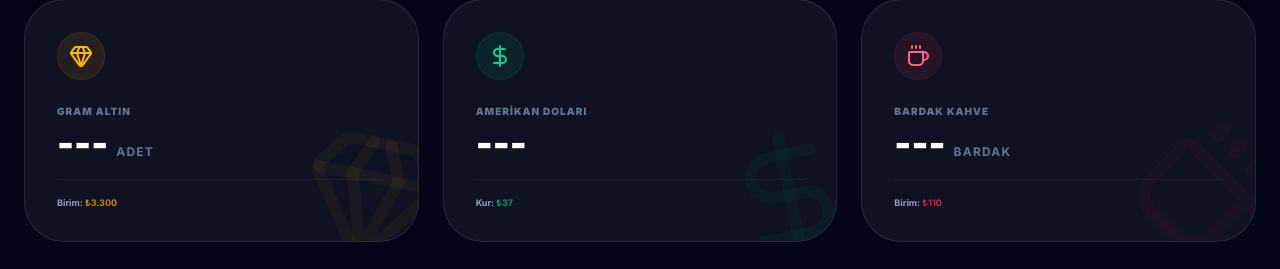
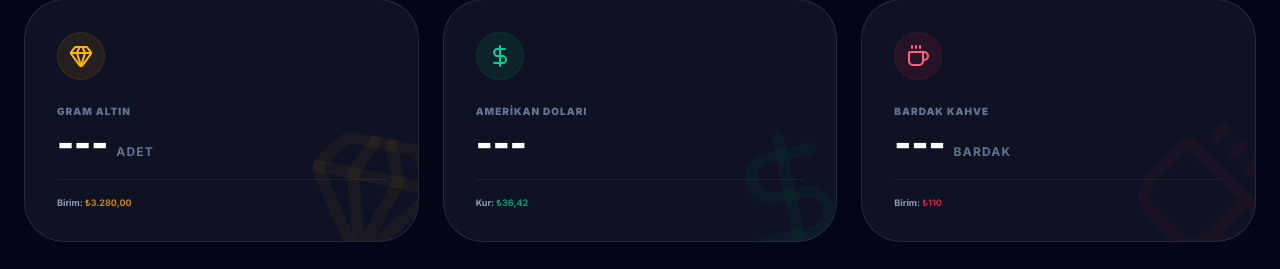
Before and after one commit to ahmtcnsz/karlisin, a React (Vite) app: page /maas-vergi-hesaplama in a window 1280 px wide. Shown: the part 2231-2500 px from the top of the page. Built offline with nearby package versions, Linux system fonts and the light colour scheme; no server answers.

Commit message:
fix: Update real-time currency rates
Brings the USD and gram gold rates up to date with current market values.
Also adds a display for the update time of these rates.

```diff
--- a/src/components/SalaryCalculator.tsx
+++ b/src/components/SalaryCalculator.tsx
@@ -75,8 +75,9 @@ export default function SalaryCalculator() {
 
   // Real-time rates state
   const [rates, setRates] = useState({
-    usd: 36.5,
-    gramAltin: 3300,
+    usd: 36.42,
+    gramAltin: 3280,
+    updateTime: '',
     loading: true
   });
 
@@ -89,13 +90,12 @@ export default function SalaryCalculator() {
   useEffect(() => {
     const fetchRates = async () => {
       try {
-        // We use a high-fidelity Turkish finance API for accurate local market rates
+        // TR piyasası için güvenilir bir endpoint
         const res = await fetch('https://finans.truncgil.com/v3/today.json');
         const data = await res.json();
 
         const parseValue = (val: string) => {
           if (!val) return 0;
-          // Turkish format: dots for thousands, commas for decimals
           return parseFloat(val.replace(/\./g, '').replace(',', '.'));
         };
 
@@ -106,24 +106,25 @@ export default function SalaryCalculator() {
           setRates({
             usd: usdRate,
             gramAltin: gramAltinRate,
+            updateTime: new Date().toLocaleTimeString('tr-TR', { hour: '2-digit', minute: '2-digit' }),
             loading: false
           });
         } else {
-          // Fallback if specific fields are missing
-          throw new Error("Missing data in API response");
+          throw new Error("API data incomplete");
         }
       } catch (error) {
         console.error("Rates fetch error:", error);
-        // Fallback calculation if specialized API fails
+        // Fallback: Global API
         try {
           const res = await fetch('https://open.er-api.com/v6/latest/USD');
           const data = await res.json();
           const usdRate = data.rates.TRY;
-          const approximateGoldUsd = 2750;
+          const approximateGoldUsd = 2735; // Güncel ONS yaklaşık
           const calculatedGramAltin = (approximateGoldUsd / 31.1035) * usdRate;
           setRates({
             usd: usdRate,
             gramAltin: calculatedGramAltin,
+            updateTime: new Date().toLocaleTimeString('tr-TR', { hour: '2-digit', minute: '2-digit' }),
             loading: false
           });
         } catch (innerError) {
@@ -133,6 +134,9 @@ export default function SalaryCalculator() {
     };
 
     fetchRates();
+    // 5 dakikada bir güncelle
+    const interval = setInterval(fetchRates, 300000);
+    return () => clearInterval(interval);
   }, []);
 
   const MIN_WAGE_BRUT = 30002.50;
@@ -272,8 +276,13 @@ export default function SalaryCalculator() {
     handleCalculate();
   }, [targetAmount, calculationType, maritalStatus, spouseWorks, childCount, incentive5Point, incentive2Point, year]);
 
-  const formatCurrency = (val: number) => {
-    return new Intl.NumberFormat('tr-TR', { style: 'currency', currency: 'TRY', maximumFractionDigits: 0 }).format(val);
+  const formatCurrency = (val: number, decimals: number = 0) => {
+    return new Intl.NumberFormat('tr-TR', {
+      style: 'currency',
+      currency: 'TRY',
+      maximumFractionDigits: decimals,
+      minimumFractionDigits: decimals
+    }).format(val);
   };
 
   const displayCurrency = (val: number) => {
@@ -1145,8 +1154,9 @@ export default function SalaryCalculator() {
                     <span className="text-4xl font-black text-white">{targetAmount ? gramsOfGold : '---'}</span>
                     <span className="text-xs font-bold text-slate-500 uppercase tracking-widest">Adet</span>
                   </div>
-                  <p className="text-[9px] text-slate-400 mt-4 font-bold border-t border-white/5 pt-4">
-                    Birim: <span className="text-amber-500/80">{rates.loading ? '...' : formatCurrency(gramAltinPrice)}</span>
+                  <p className="text-[9px] text-slate-400 mt-4 font-bold border-t border-white/5 pt-4 flex justify-between items-center">
+                    <span>Birim: <span className="text-amber-500/80">{rates.loading ? '...' : formatCurrency(gramAltinPrice, 2)}</span></span>
+                    {!rates.loading && <span className="text-[8px] opacity-50">{rates.updateTime}</span>}
                   </p>
                 </div>
               </div>
@@ -1167,8 +1177,9 @@ export default function SalaryCalculator() {
                   <div className="flex items-baseline gap-2">
                     <span className="text-4xl font-black text-white">{targetAmount ? `$${dollars}` : '---'}</span>
                   </div>
-                  <p className="text-[9px] text-slate-400 mt-4 font-bold border-t border-white/5 pt-4">
-                    Kur: <span className="text-emerald-500/80">{rates.loading ? '...' : formatCurrency(usdPrice)}</span>
+                  <p className="text-[9px] text-slate-400 mt-4 font-bold border-t border-white/5 pt-4 flex justify-between items-center">
+                    <span>Kur: <span className="text-emerald-500/80">{rates.loading ? '...' : formatCurrency(usdPrice, 2)}</span></span>
+                    {!rates.loading && <span className="text-[8px] opacity-50">{rates.updateTime}</span>}
                   </p>
                 </div>
               </div>
```
